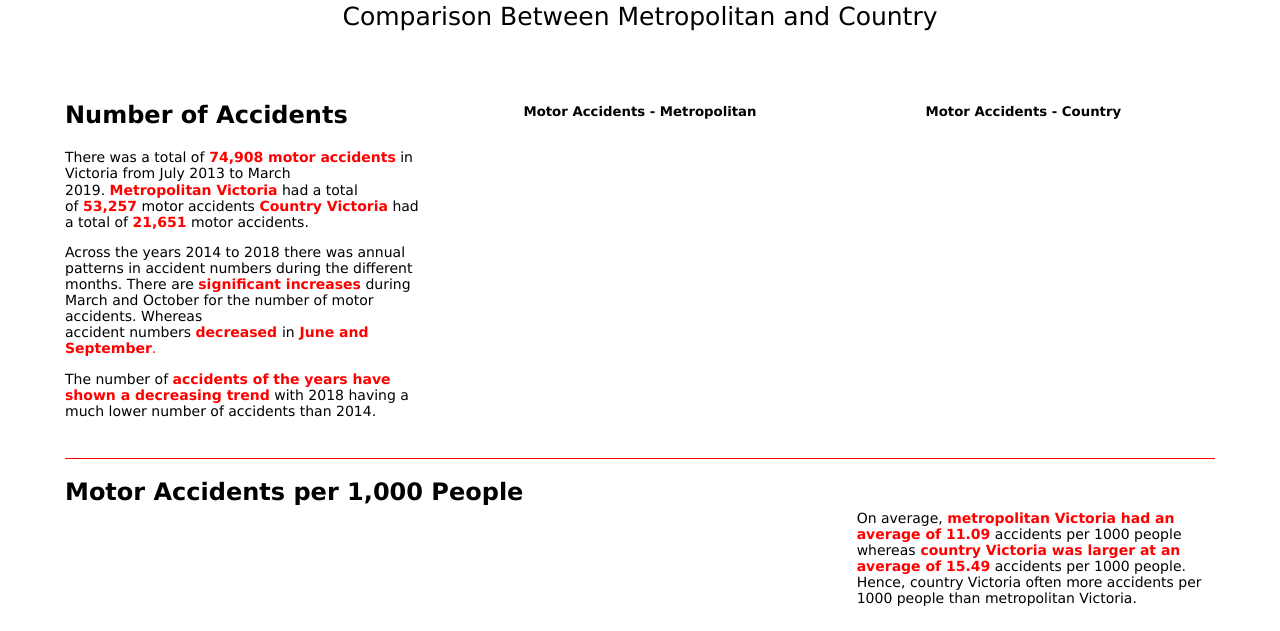
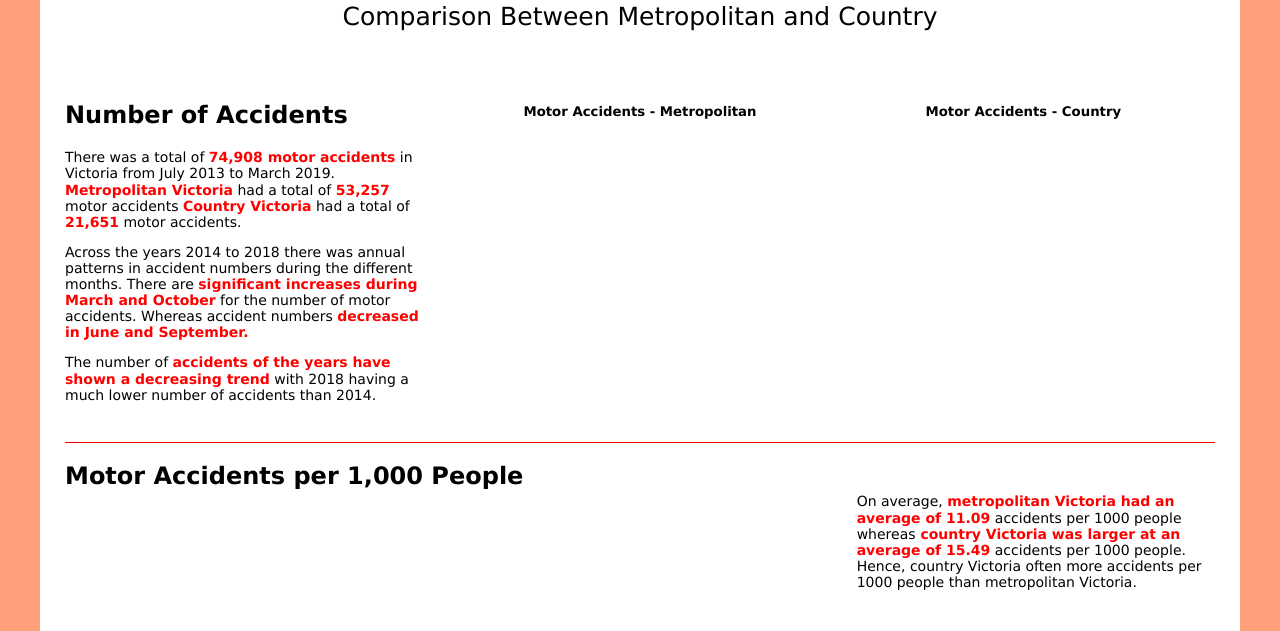
Before and after one commit to SayujMonash/FIT3179, a plain HTML site: page Assignment2.html in a window 1280 px wide. Shown: the part 105-736 px from the top of the page. Drawn offline with nearby package versions, Linux system fonts and the light colour scheme; a script that the page names is missing.

Commit message:
Update Assignment2.html

```diff
--- a/Assignment2.html
+++ b/Assignment2.html
@@ -27,7 +27,7 @@
       font-size: 14px;
      }
      body{
-       background-color: white;
+       background-color: lightsalmon;
      }
      .page{
        width: 1200px;
@@ -79,9 +79,9 @@
         <div class="pure-u-1-3">
           <div class="description-left">
             <h2>Number of Accidents</h2>
-            <p>There was a&nbsp;total of<strong>&nbsp;<span style="color: #ff0000;">74,908 motor accidents</span></strong>&nbsp;in Victoria from July 2013 to March 2019.&nbsp;<span style="color: #ff0000;"><strong>Metropolitan Victoria</strong></span>&nbsp;had a total of&nbsp;<span style="color: #ff0000;"><strong>53,257</strong></span>&nbsp;motor accidents&nbsp;<span style="color: #ff0000;"><strong>Country Victoria</strong></span>&nbsp;had a total of&nbsp;<span style="color: #ff0000;"><strong>21,651</strong>&nbsp;</span>motor accidents.</p>
-            <p>Across the years 2014 to 2018 there was annual patterns in accident numbers during the different months. There are&nbsp;<span style="color: #ff0000;"><strong>significant increases</strong></span>&nbsp;during March and October for the number of motor accidents. Whereas accident&nbsp;numbers&nbsp;<span style="color: #ff0000;"><strong>decreased</strong><strong>&nbsp;</strong></span>in<strong>&nbsp;<span style="color: #ff0000;">June and September</span></strong><span style="color: #ff0000;">.</span></p>
-            <p>The number of&nbsp;<span style="color: #ff0000;"><strong>accidents of the years have shown a decreasing trend</strong>&nbsp;</span>with 2018 having a much lower number of accidents than 2014.&nbsp;</p>
+            <p>There was a total of <span style="color: #ff0000;"><strong>74,908 motor accidents</strong></span> in Victoria from July 2013 to March 2019.<span style="color: #ff0000;"><strong> Metropolitan Victoria</strong></span> had a total of <span style="color: #ff0000;"><strong>53,257</strong> </span>motor accidents <span style="color: #ff0000;"><strong>Country Victoria</strong></span> had a total of <span style="color: #ff0000;"><strong>21,651</strong> </span>motor accidents.</p>
+            <p>Across the years 2014 to 2018 there was annual patterns in accident numbers during the different months. There are <span style="color: #ff0000;"><strong>significant increases during March and October</strong></span> for the number of motor accidents. Whereas accident numbers <span style="color: #ff0000;"><strong>decreased in June and September.</strong></span></p>
+            <p>The number of <span style="color: #ff0000;"><strong>accidents of the years have shown a decreasing trend</strong> </span>with 2018 having a much lower number of accidents than 2014.</p>
           </div>
         </div>
 
```
